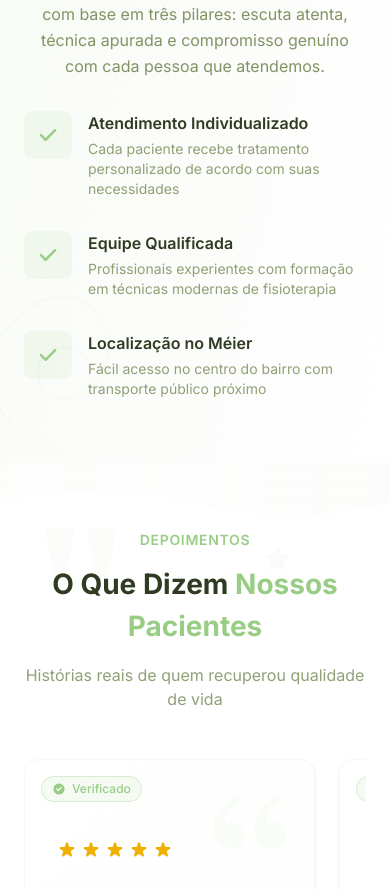
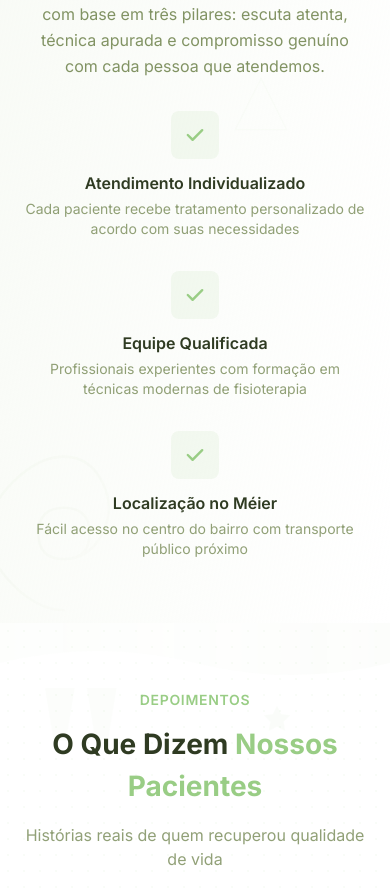
Before and after one commit to MattRib/abl-fisio, a Next.js app: page / in a window 390 px wide. Shown: the part 5050-5939 px from the top of the page. Built offline with nearby package versions, Linux system fonts and the light colour scheme.

Commit message:
feat: enhance Services and useScrollReveal for better mobile responsiveness and initial visibility control

```diff
--- a/components/sections/Differentials.tsx
+++ b/components/sections/Differentials.tsx
@@ -341,9 +341,9 @@ export default function Differentials() {
           </div>
 
           {/* Lista de diferenciais */}
-          <div className="grid grid-cols-1 md:grid-cols-3 gap-8">
+          <div className="grid grid-cols-1 md:grid-cols-3 gap-8 max-w-2xl mx-auto md:max-w-none">
 
-            <div className="flex items-start space-x-4">
+            <div className="flex flex-col md:flex-row items-center md:items-start text-center md:text-left space-y-3 md:space-y-0 md:space-x-4">
               <div className="flex-shrink-0 w-12 h-12 bg-primary/10 rounded-lg flex items-center justify-center">
                 <svg className="w-6 h-6 text-primary" fill="currentColor" viewBox="0 0 20 20">
                   <path fillRule="evenodd" d="M16.707 5.293a1 1 0 010 1.414l-8 8a1 1 0 01-1.414 0l-4-4a1 1 0 011.414-1.414L8 12.586l7.293-7.293a1 1 0 011.414 0z" clipRule="evenodd" />
@@ -359,7 +359,7 @@ export default function Differentials() {
               </div>
             </div>
 
-            <div className="flex items-start space-x-4">
+            <div className="flex flex-col md:flex-row items-center md:items-start text-center md:text-left space-y-3 md:space-y-0 md:space-x-4">
               <div className="flex-shrink-0 w-12 h-12 bg-primary/10 rounded-lg flex items-center justify-center">
                 <svg className="w-6 h-6 text-primary" fill="currentColor" viewBox="0 0 20 20">
                   <path fillRule="evenodd" d="M16.707 5.293a1 1 0 010 1.414l-8 8a1 1 0 01-1.414 0l-4-4a1 1 0 011.414-1.414L8 12.586l7.293-7.293a1 1 0 011.414 0z" clipRule="evenodd" />
@@ -375,7 +375,7 @@ export default function Differentials() {
               </div>
             </div>
 
-            <div className="flex items-start space-x-4">
+            <div className="flex flex-col md:flex-row items-center md:items-start text-center md:text-left space-y-3 md:space-y-0 md:space-x-4">
               <div className="flex-shrink-0 w-12 h-12 bg-primary/10 rounded-lg flex items-center justify-center">
                 <svg className="w-6 h-6 text-primary" fill="currentColor" viewBox="0 0 20 20">
                   <path fillRule="evenodd" d="M16.707 5.293a1 1 0 010 1.414l-8 8a1 1 0 01-1.414 0l-4-4a1 1 0 011.414-1.414L8 12.586l7.293-7.293a1 1 0 011.414 0z" clipRule="evenodd" />
--- a/components/sections/Services.tsx
+++ b/components/sections/Services.tsx
@@ -4,9 +4,26 @@ import { SERVICES } from "@/lib/constants";
 import ServiceCard from "@/components/ui/ServiceCard";
 import { getWhatsAppUrl } from "@/lib/utils/whatsapp";
 import { useScrollReveal } from "@/lib/hooks/useScrollReveal";
+import { useEffect, useState } from "react";
 
 export default function Services() {
-  const { ref, isVisible } = useScrollReveal({ threshold: 0.1 });
+  const [isMobile, setIsMobile] = useState(false);
+  const { ref, isVisible } = useScrollReveal({
+    threshold: 0.1,
+    initialVisible: isMobile,
+    delay: isMobile ? 800 : 0
+  });
+
+  useEffect(() => {
+    const checkMobile = () => {
+      setIsMobile(window.innerWidth < 1024); // lg breakpoint
+    };
+
+    checkMobile();
+    window.addEventListener('resize', checkMobile);
+
+    return () => window.removeEventListener('resize', checkMobile);
+  }, []);
 
   return (
     <section
--- a/lib/hooks/useScrollReveal.ts
+++ b/lib/hooks/useScrollReveal.ts
@@ -6,6 +6,7 @@ interface UseScrollRevealOptions {
   threshold?: number;
   delay?: number;
   once?: boolean;
+  initialVisible?: boolean;
 }
 
 /**
@@ -16,11 +17,20 @@ export function useScrollReveal({
   threshold = 0.1,
   delay = 0,
   once = true,
+  initialVisible = false,
 }: UseScrollRevealOptions = {}) {
   const [isVisible, setIsVisible] = useState(false);
   const ref = useRef<HTMLElement>(null);
 
   useEffect(() => {
+    // Se initialVisible for true, anima imediatamente após montar
+    if (initialVisible) {
+      const timer = setTimeout(() => {
+        setIsVisible(true);
+      }, delay || 100); // pequeno delay para garantir a animação
+      return () => clearTimeout(timer);
+    }
+
     const observer = new IntersectionObserver(
       (entries) => {
         entries.forEach((entry) => {
@@ -60,7 +70,7 @@ export function useScrollReveal({
         observer.unobserve(currentRef);
       }
     };
-  }, [threshold, delay, once]);
+  }, [threshold, delay, once, initialVisible]);
 
   return { ref, isVisible };
 }
```
